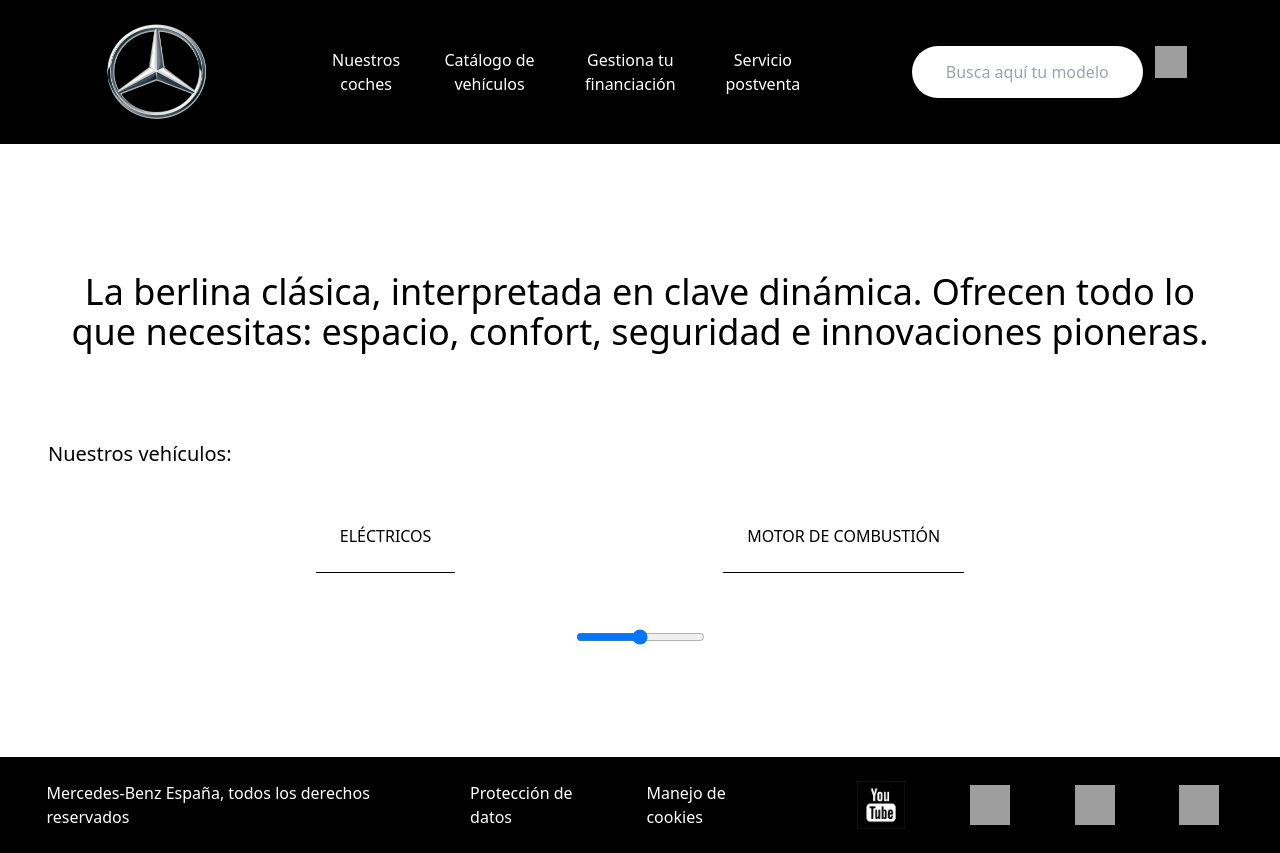
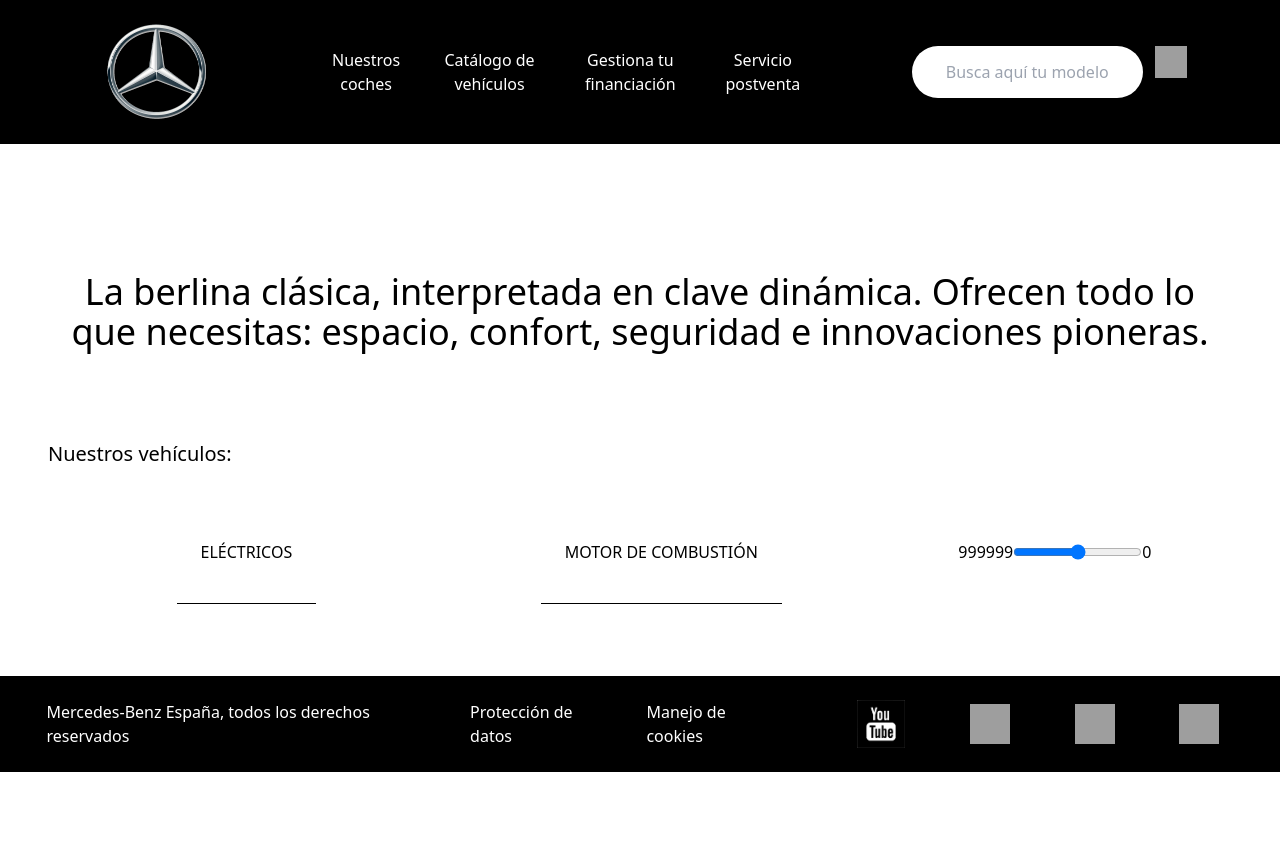
Before and after one commit to msDiego/DIW_P3, a Vue app: page /berlina in a window 1280 px wide. After the commit the page ends 800 px from the top, so only its background shows below. Built offline with nearby package versions, Linux system fonts and the light colour scheme; data requests are answered from the project's data file; grey boxes are pictures that could not be loaded.

Commit message:
Fallo en export default

```diff
--- a/src/components/Berlina.vue
+++ b/src/components/Berlina.vue
@@ -1,45 +1,21 @@
 <script>
-import {createApp} from "vue";
+
+const url = "http://localhost:3000/berlina"
 
 export default {
-  name: "Berlina",
-  data() {
-    return {
-      coche: [],
-    }
-  },
-  methods: {
-    getCoches() {
-      fetch(url).then((response) => response.json()).then((data) => {
-        this.coche = data;
-      });
-    }
-  },
-  mounted() {
-    this.getCoches()
-  }
-}
-const url = "http://localhost:3000/berlina"
-
-const sliderApp = createApp({
 
   data() {
     return {
       berlinas: [],
       menor: 999999,
-      mayor: 0
+      mayor: 0,
     }
   },
-  methods: {
-    async findLimits() {
-      const data = fetch(url).then((response) => response.json()).then((data) => {
-        this.berlinas = data;
-      });
+  async mounted() {
+    const response = await fetch(url);
+    this.berlinas = await response.json();
 
-      const coches = await this.berlinas;
-
-      coches.forEach(function (e) {
-        console.log(e)
+    this.berlinas.forEach(function (e) {
 
       if (this.mayor > e.precio) {
         this.mayor = e.precio
@@ -48,15 +24,10 @@ const sliderApp = createApp({
         this.menor = e.precio
       }
     })
+  },
+
+
 }
-  }
-
-})
-sliderApp.mount('#slider')
-
-import {
-  RouterLink
-} from "vue-router";
 
 </script>
 
@@ -70,14 +41,20 @@ import {
     </h1>
     <p class="px-12 py-4 text-xl">Nuestros vehículos:</p>
 
+    <div class="flex flex-row justify-evenly">
+
       <div class="flex flex-row justify-evenly mx-5 py-2">
         <button class="border-b border-solid p-4 border-black hover:border-blue-500 duration-150">
           ELÉCTRICOS
         </button>
+      </div>
+
+      <div class="flex flex-row justify-evenly mx-5 py-2">
         <button class="border-b border-solid p-4 border-black hover:border-blue-500 duration-150">
           MOTOR DE COMBUSTIÓN
         </button>
       </div>
+
       <div id="slide" class="my-5 flex justify-center flex-row">
         <p>{{ menor }}</p>
         <label class="flex align-middle">
@@ -86,6 +63,9 @@ import {
         <p>{{ mayor }}</p>
       </div>
 
+    </div>
+
+
     <div class="grid grid-cols-3 grid-rows-2">
 
 
```
Lines whose indentation alone changed are shown as unchanged.
